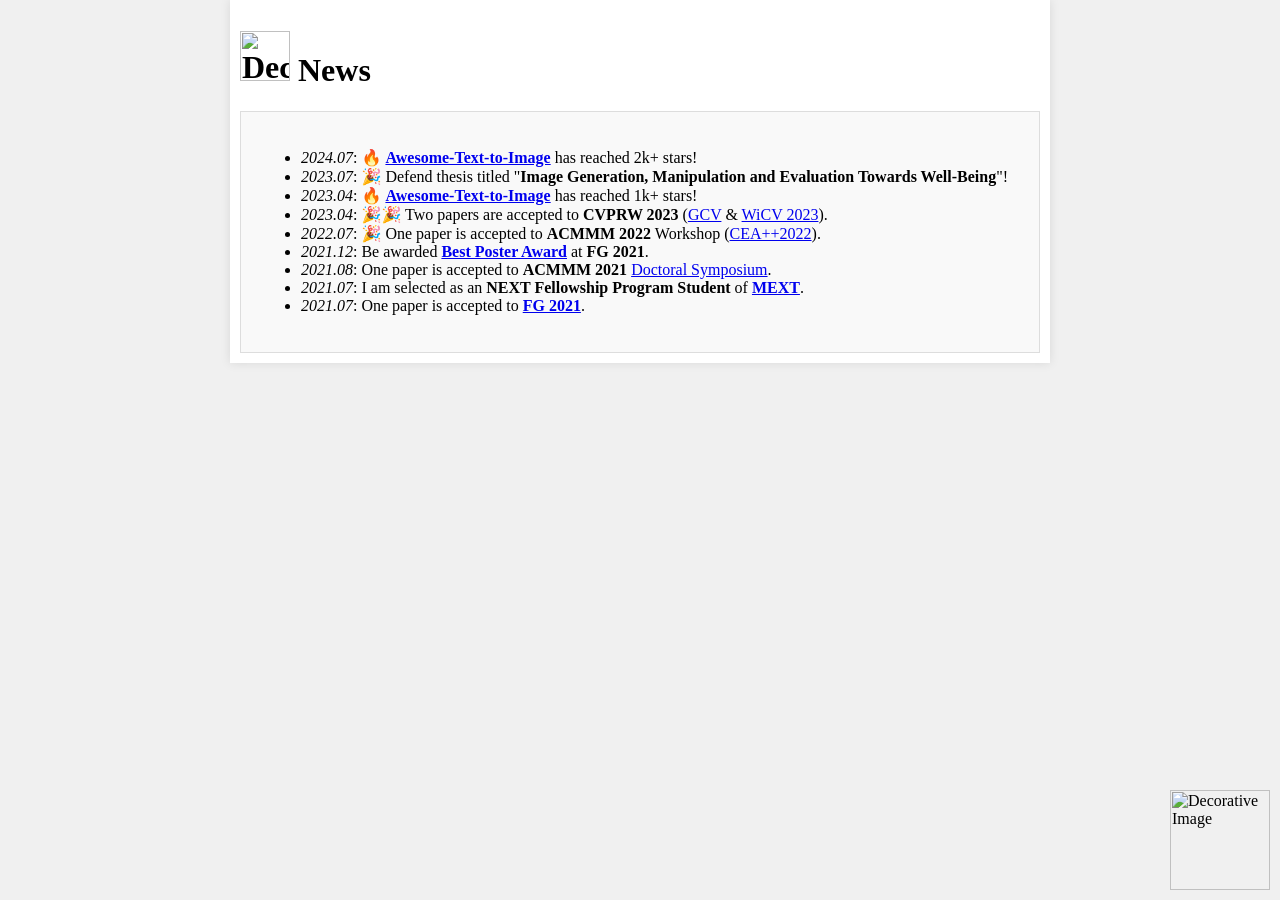
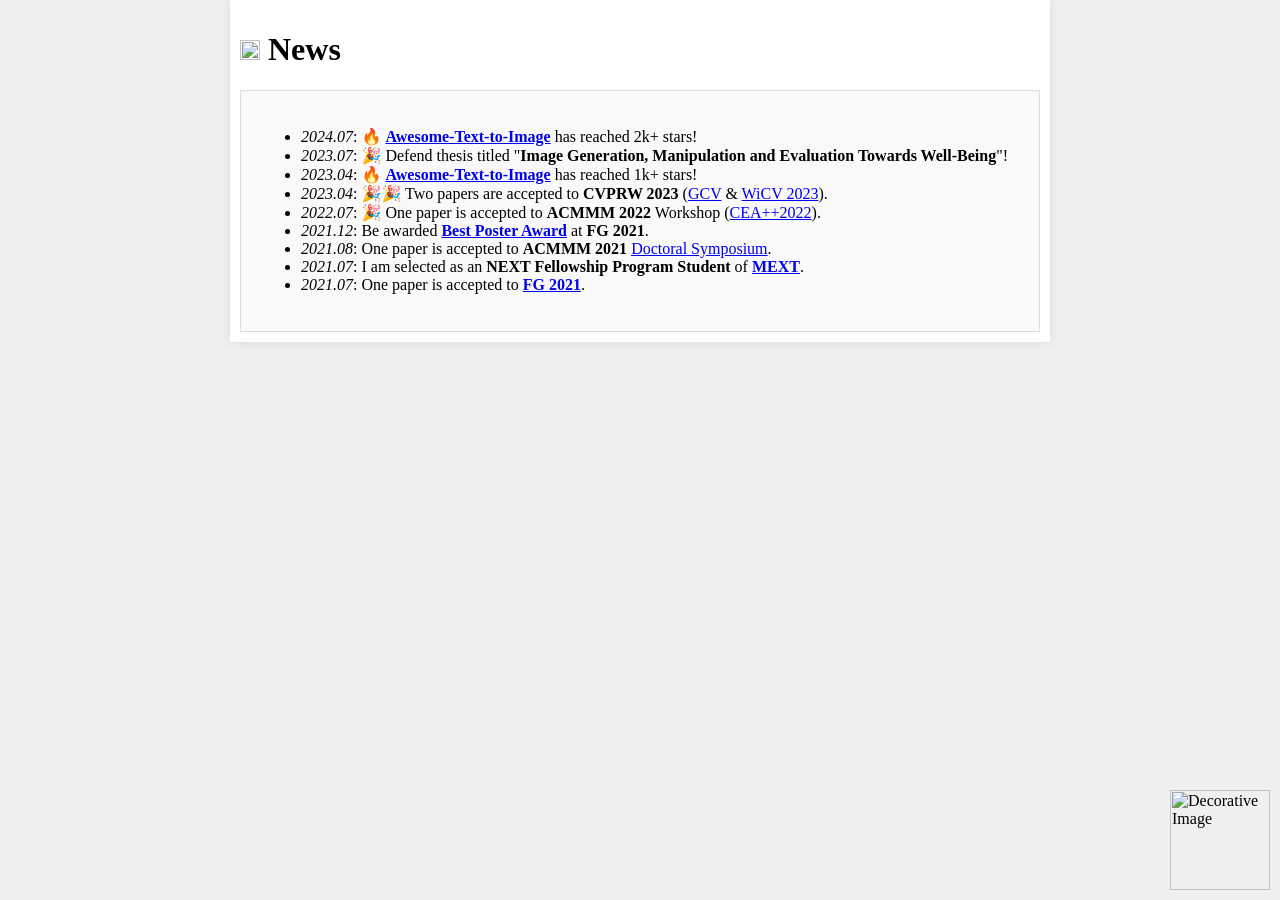
Before and after one commit to ElizaZhou96/ElizaZhou96.github.io, a Jekyll site: the page _pages/NewsPage.html, which Jekyll copies as it is, in a window 1280 px wide. Built offline with Jekyll 4.4.1, drawn with Linux system fonts in a browser that asks for light colours.

Commit message:
Update NewsPage.html

```diff
--- a/_pages/NewsPage.html
+++ b/_pages/NewsPage.html
@@ -53,7 +53,8 @@
             width: 100px;
             height: auto;
 	    background-size: contain;
-	    background-image: url('images/sparks/pig.png');}
+	    background-repeat: no-repeat;
+	    transition: background-image 0.3s ease-in-out;}
 	.corner-image:hover {
             background-image: url('images/sparks/love.png');
         }
@@ -61,7 +62,7 @@
 </head>
 <body>
     <div class="container">
-        <h1><img src="images/sparks/graduation.png" alt="Decorative Image" width="50" height="50"> News</h1>
+        <h1><img src="images/sparks/graduation.png" alt="Decorative Image" width="20" height="20"> News</h1>
         <div class="scrollable">
             <ul>
             <li class="has-line-data" data-line-start="1" data-line-end="2"><em>2024.07</em>: 🔥 <a href="https://github.com/Yutong-Zhou-cv/Awesome-Text-to-Image"><strong>Awesome-Text-to-Image</strong></a> has reached 2k+ stars!</li>
```
